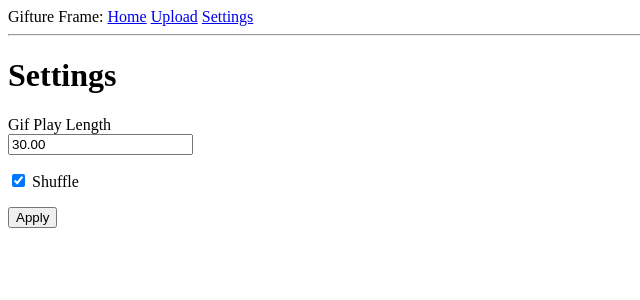
After one commit to Furao/gifture-frame, a Flask app: page /settings in a window 1280 px wide. The commit adds this page. Shown: the top 300 px of the page, without its empty margins (0-640 px from the left). Run offline with Flask 2, Linux system fonts and the light colour scheme; data comes from the database, SQL or seed files in the repository; some libraries are stand-ins or nearby versions.

Commit message:
Add a settings page
This page manages displaying and changing global settings for
the app.

```diff
--- a/app/forms.py
+++ b/app/forms.py
@@ -1,4 +1,5 @@
 from flask_wtf import FlaskForm
+from wtforms import DecimalField, BooleanField, SubmitField
 from flask_wtf.file import FileField, FileRequired, FileAllowed
 from flask_wtf.recaptcha.validators import ValidationError
 from app.models import Gif
@@ -13,3 +14,8 @@ class GifForm(FlaskForm):
         g = Gif.query.filter_by(name=gif.data.filename).first()
         if g is not None:
            raise ValidationError('File with this name already exists.')
+
+class SettingsForm(FlaskForm):
+    play_length = DecimalField('Gif Play Length')
+    shuffle = BooleanField('Shuffle')
+    submit = SubmitField('Apply')
--- a/app/models.py
+++ b/app/models.py
@@ -10,3 +10,11 @@ class Gif(db.Model):
 
     def __repr__(self):
         return '<Gif {}>'.format(self.name)
+
+class Settings(db.Model):
+    id = db.Column(db.Integer, primary_key=True)
+    play_length = db.Column(db.Float(8), index=True)
+    shuffle = db.Column(db.Boolean, index=True)
+
+    def __repr__(self):
+        return '<Settings {}>'.format(self.play_length)
--- a/app/routes.py
+++ b/app/routes.py
@@ -2,8 +2,8 @@ import os
 from app import app, db
 from flask import render_template, request, redirect, url_for, flash
 from werkzeug.utils import secure_filename
-from app.forms import GifForm
-from app.models import Gif
+from app.forms import GifForm, SettingsForm
+from app.models import Gif, Settings
 
 @app.route('/')
 @app.route('/index')
@@ -47,3 +47,22 @@ def delete_gif(gif_id):
         db.session.commit()
         flash('Removed {} from your frame!'.format(gif.name))
     return redirect(url_for('index'))
+
+@app.route('/settings', methods=['GET', 'POST'])
+def settings():
+    form = SettingsForm()
+    s = Settings.query.get(1)
+    if request.method == 'GET':
+        if not s:
+            s = Settings(play_length=30.0, shuffle=True)
+            db.session.add(s)
+            db.session.commit()
+        form.play_length.data = s.play_length
+        form.shuffle.data = s.shuffle
+    if form.validate_on_submit():
+        s.play_length = abs(form.play_length.data)
+        s.shuffle = form.shuffle.data
+        db.session.commit()
+        return redirect(url_for('settings'))
+
+    return render_template('settings.html', form=form)
--- a/app/templates/base.html
+++ b/app/templates/base.html
@@ -13,6 +13,7 @@
           Gifture Frame:
           <a href="{{ url_for('index') }}">Home</a>
           <a href="{{ url_for('upload') }}">Upload</a>
+          <a href="{{ url_for('settings') }}">Settings</a>
         </div>
         <hr>
         {% with messages = get_flashed_messages() %}
--- /dev/null
+++ b/app/templates/settings.html
@@ -0,0 +1,20 @@
+{% extends "base.html" %}
+
+{% block content %}
+    <h1>Settings</h1>
+    {% if error %}
+    <p class=error><strong>Error:</strong> {{ error }}
+    {% endif %}
+    <form method="POST" enctype="multipart/form-data">
+      {{ form.hidden_tag() }}
+        <p>
+            {{ form.play_length.label }}<br>
+            {{ form.play_length(size=32) }}<br>
+            {% for error in form.play_length.errors %}
+            <span style="color: red;">[{{ error }}]</span>
+            {% endfor %}
+        </p>
+        <p>{{ form.shuffle() }} {{ form.shuffle.label }}</p>
+        <p>{{ form.submit() }}</p>
+    </form>
+{% endblock %}
```
Also changed, not shown: migrations/versions/8c53b170a46c_settings_float.py (added, +30 -0 lines), migrations/versions/9664bcd439bb_settings_table.py (added, +33 -0 lines).
